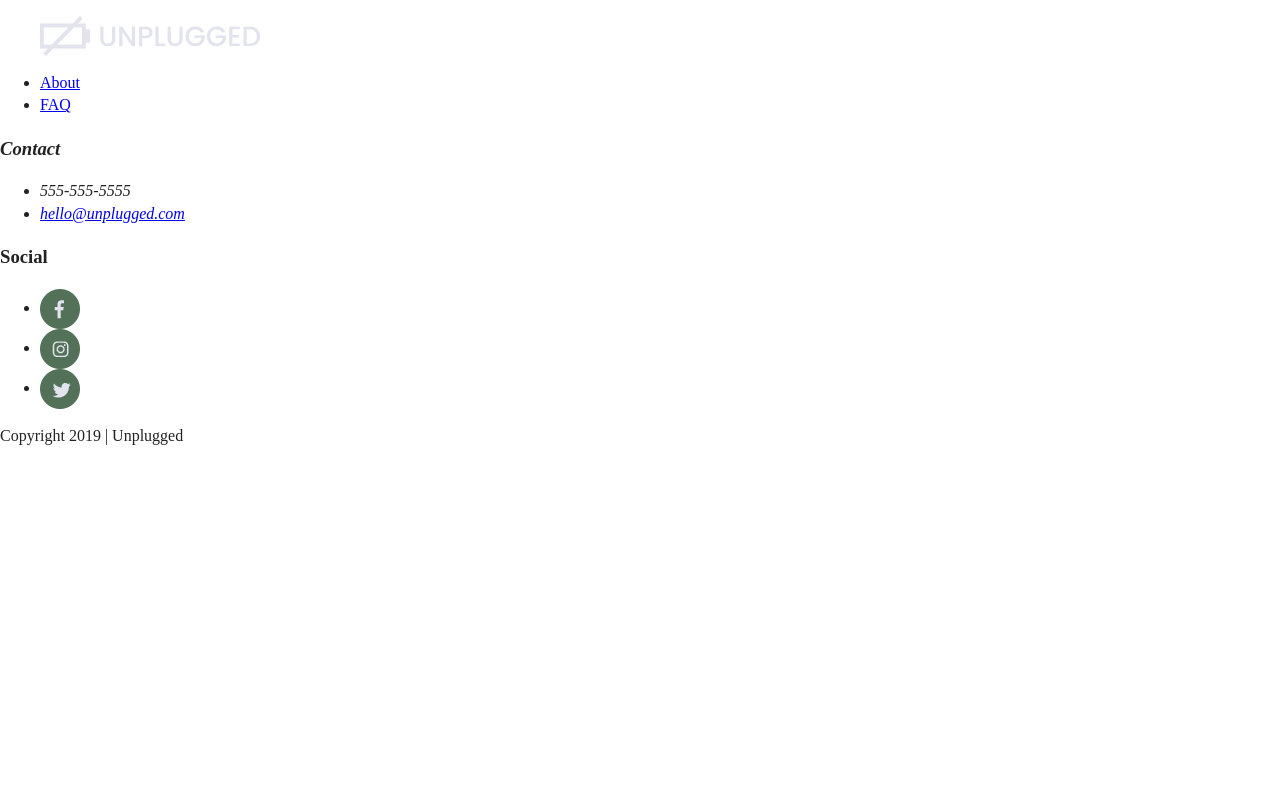
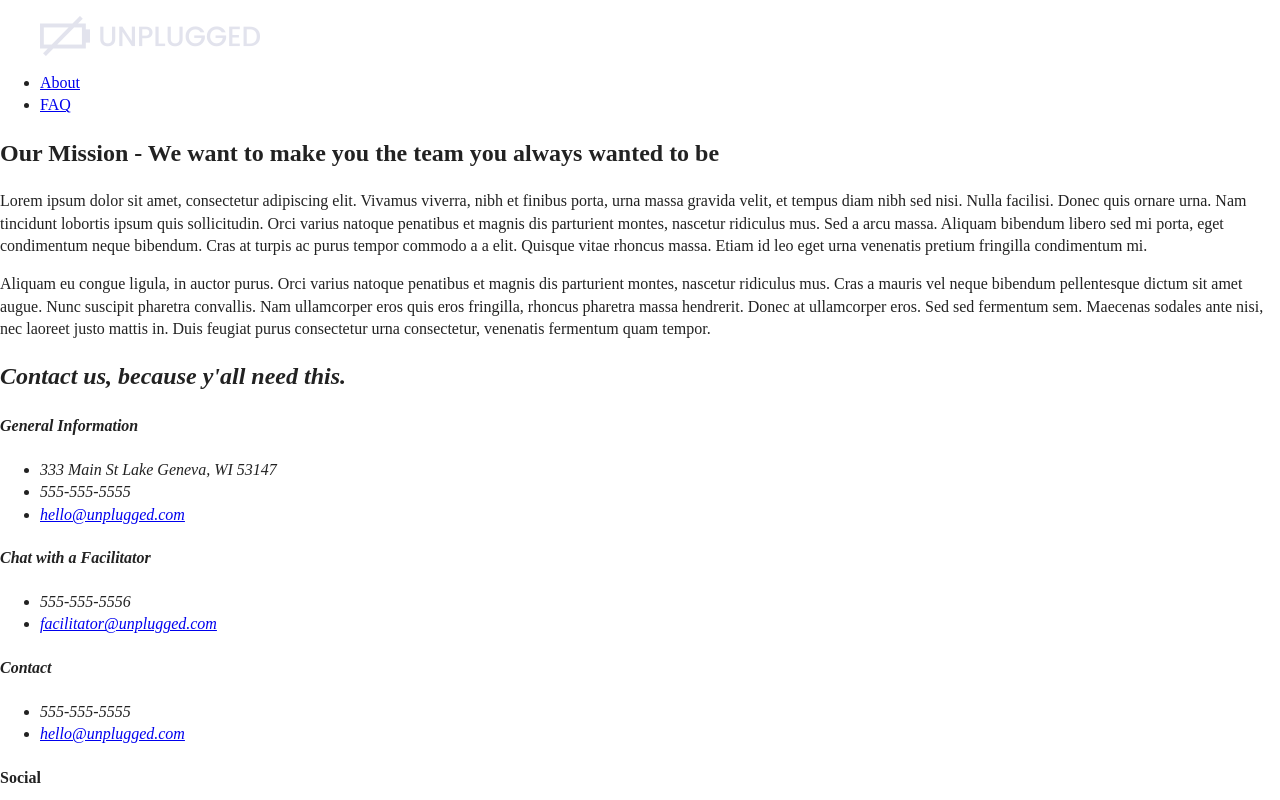
Before and after one commit to MaiZubillaga/unplugged-retreat, a plain HTML site: page about/index.html in a window 1280 px wide. Shown: the top 800 px of the page. Drawn offline with nearby package versions, Linux system fonts and the light colour scheme; files whose address does not match are found by name.

Commit message:
added content to about page

```diff
--- a/about/index.html
+++ b/about/index.html
@@ -49,15 +49,47 @@
   </header>
 
   <main>
-    <section class="hero-area">
+    <section class="mission">
 
       <div class="content-wrapper">
+        <div class="mission-content">
+          <h2>Our Mission - We want to make you the team you always wanted to be</h2>
+          <p> Lorem ipsum dolor sit amet, consectetur adipiscing elit. Vivamus viverra, nibh et finibus porta, urna massa gravida velit, et tempus diam nibh sed nisi. Nulla facilisi. Donec quis ornare urna. Nam tincidunt lobortis ipsum quis sollicitudin. Orci varius natoque penatibus et magnis dis parturient montes, nascetur ridiculus mus. Sed a arcu massa. Aliquam bibendum libero sed mi porta, eget condimentum neque bibendum. Cras at turpis ac purus tempor commodo a a elit. Quisque vitae rhoncus massa. Etiam id leo eget urna venenatis pretium fringilla condimentum mi. </p>
 
+          <p>Aliquam eu congue ligula, in auctor purus. Orci varius natoque penatibus et magnis dis parturient montes, nascetur ridiculus mus. Cras a mauris vel neque bibendum pellentesque dictum sit amet augue. Nunc suscipit pharetra convallis. Nam ullamcorper eros quis eros fringilla, rhoncus pharetra massa hendrerit. Donec at ullamcorper eros. Sed sed fermentum sem. Maecenas sodales ante nisi, nec laoreet justo mattis in. Duis feugiat purus consectetur urna consectetur, venenatis fermentum quam tempor. </p>
+        </div>
       </div>
     </section>
-    <aside>
 
-    </aside>
+    <section class="map">
+      <figure></figure>
+    </section>
+
+    <section class="contact-section">
+      <div class="content-wrapper">
+        <address>
+          <h2>Contact us, because y'all need this.</h2>
+          <div class="col-1">
+            <h4>General Information</h4>
+            <ul>
+              <li>333 Main St Lake Geneva, WI 53147</li>
+              <li>555-555-5555</li>
+              <li><a href="hello@unplugged.com" target="_blank">hello@unplugged.com</a></li>
+            </ul>
+          </div>
+
+          <div class="col-2">
+            <h4>Chat with a Facilitator</h4>
+            <ul>
+              <li>555-555-5556</li>
+              <li><a href="facilitator@unplugged.com" target="_blank">facilitator@unplugged.com</a></li>
+            </ul>
+          </div>
+        </address>
+      </div>
+
+    </section>
+
 
   </main>
 
@@ -65,7 +97,7 @@
       <div class="content-wrapper">
         <div class="footer-content">
           <address class="contact">
-            <h3>Contact</h3>
+            <h4>Contact</h4>
 
             <ul>
               <li>555-555-5555</li>
@@ -75,7 +107,7 @@
           </address>
 
           <div class="social">
-            <h3>Social</h3>
+            <h4>Social</h4>
 
             <div class="social-icons">
 
```
Also changed, not shown: faq/index.html (+3 -2 lines).
